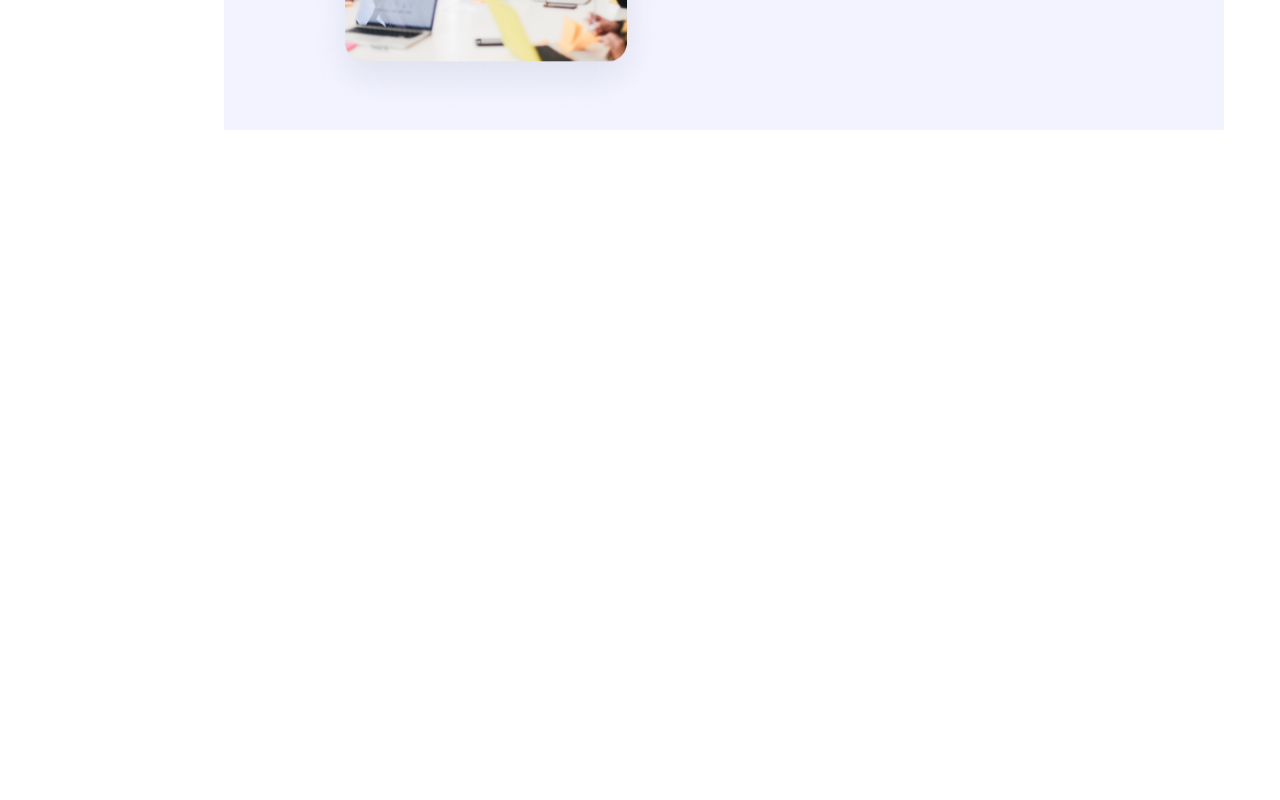
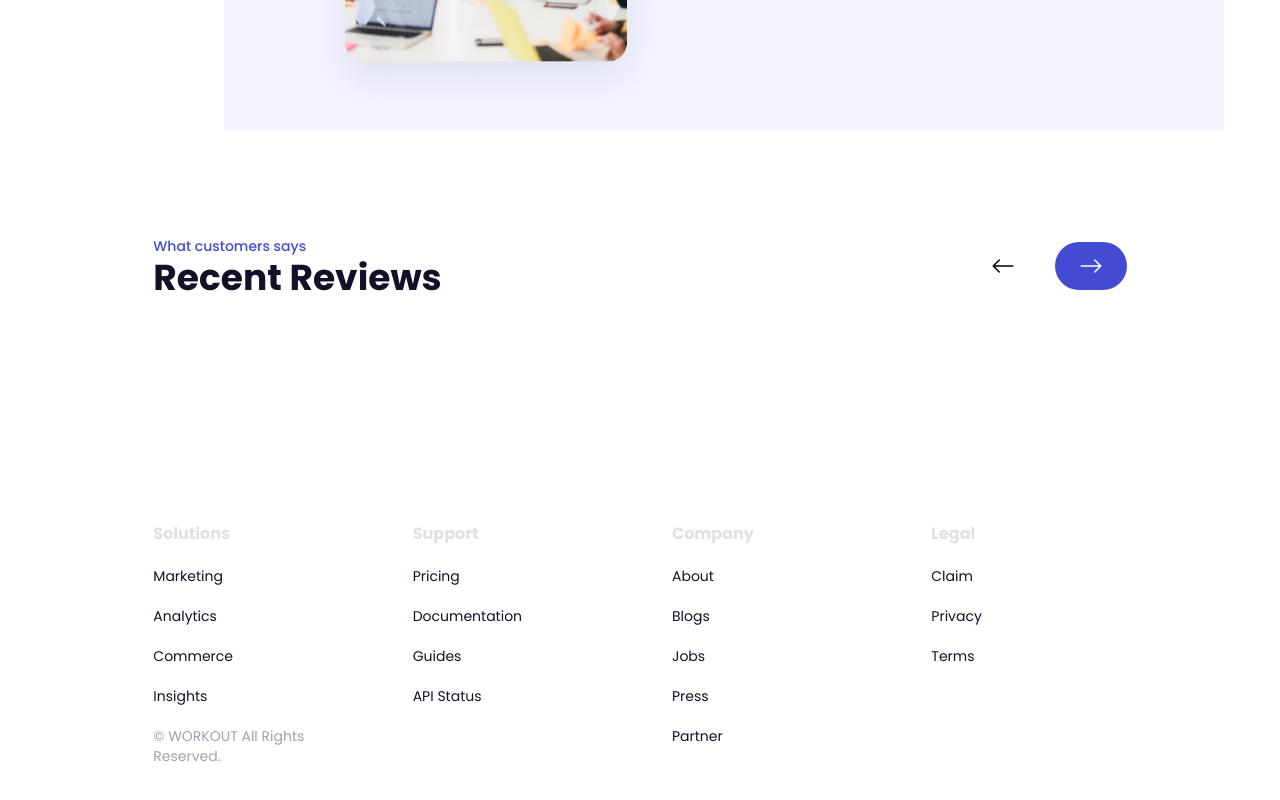
Before and after one commit to stivex001/MegaTongue, a React (Vite) app: page / in a window 1280 px wide. Shown: the part 826-1626 px from the top of the page. Before the commit the page ends 1036 px from the top, so only its background shows below. Built offline with nearby package versions, Linux system fonts and the light colour scheme.

Commit message:
feat:implemented footer section

```diff
--- /dev/null
+++ b/src/components/Footer.tsx
@@ -0,0 +1,43 @@
+// type Props = {};
+
+const Footer = () => {
+  return (
+    <footer className="py-16 mt-40">
+      <div className="justify-content mx-auto w-5/6 gap-16 md:flex">
+        <div className="mt-16 basis-1/2 md:mt-0">
+          <h4 className="  text-[#e1e1e4] tex-xl font-bold">Solutions</h4>
+          <p className="my-5 font-normal text-sm text-dark-20">Marketing</p>
+          <p className="my-5 font-normal text-sm text-dark-20">Analytics</p>
+          <p className="my-5 font-normal text-sm text-dark-20">Commerce</p>
+          <p className="my-5 font-normal text-sm text-dark-20">Insights</p>
+          <p className="font-normal text-sm text-gray-400">
+            &copy; WORKOUT All Rights Reserved.
+          </p>
+        </div>
+        <div className="mt-16 basis-1/2 md:mt-0">
+          <h4 className="  text-[#e1e1e4] tex-xl font-bold">Support</h4>
+          <p className="my-5 font-normal text-sm text-dark-20">Pricing</p>
+          <p className="my-5 font-normal text-sm text-dark-20">Documentation</p>
+          <p className="my-5 font-normal text-sm text-dark-20">Guides</p>
+          <p className="my-5 font-normal text-sm text-dark-20">API Status</p>
+        </div>
+        <div className="mt-16 basis-1/2 md:mt-0">
+          <h4 className="  text-[#e1e1e4] tex-xl font-bold">Company</h4>
+          <p className="my-5 font-normal text-sm text-dark-20">About</p>
+          <p className="my-5 font-normal text-sm text-dark-20">Blogs</p>
+          <p className="my-5 font-normal text-sm text-dark-20">Jobs</p>
+          <p className="my-5 font-normal text-sm text-dark-20">Press</p>
+          <p className="my-5 font-normal text-sm text-dark-20">Partner</p>
+        </div>
+        <div className="mt-16 basis-1/2 md:mt-0">
+          <h4 className="  text-[#e1e1e4] tex-xl font-bold">Legal</h4>
+          <p className="my-5 font-normal text-sm text-dark-20">Claim</p>
+          <p className="my-5 font-normal text-sm text-dark-20">Privacy</p>
+          <p className="my-5 font-normal text-sm text-dark-20">Terms</p>
+        </div>
+      </div>
+    </footer>
+  );
+};
+
+export default Footer;
--- /dev/null
+++ b/src/components/Review.tsx
@@ -0,0 +1,31 @@
+import { BsArrowLeft, BsArrowRight } from "react-icons/bs";
+
+// type Props = {};
+
+const Review = () => {
+  const flexBetween = "flex items-center justify-between";
+  return (
+    <div className="w-full h-full">
+      <div className="w-5/6 mx-auto my-6 ">
+        <div className={`${flexBetween}`}>
+          <div>
+            <span className="text-purple-20 text-sm font-medium">
+              What customers says
+            </span>
+            <p className="text-dark-20 text-4xl font-bold">Recent Reviews</p>
+          </div>
+          <div className="flex items-center gap-4">
+            <div className="flex items-center justify-center py-3 px-6 bg-[rgba(18, 17, 39, 0.04)] rounded-[100px]">
+              <BsArrowLeft size={24}/>
+            </div>
+            <div className="flex items-center justify-center py-3 px-6 bg-purple-20 rounded-[100px] text-white">
+              <BsArrowRight size={24} />
+            </div>
+          </div>
+        </div>
+      </div>
+    </div>
+  );
+};
+
+export default Review;
--- a/src/pages/landingPage/Home.tsx
+++ b/src/pages/landingPage/Home.tsx
@@ -1,6 +1,8 @@
 import Navbar from "../../components/Navbar";
 import Hero from "../../components/Hero";
 import Writing from "../../components/Writing";
+import Footer from "../../components/Footer";
+import Review from "../../components/Review";
 
 // type Props = {};
 
@@ -10,6 +12,8 @@ const Home = () => {
       <Navbar />
       <Hero />
       <Writing />
+      <Review />
+      <Footer />
     </div>
   );
 };
```
